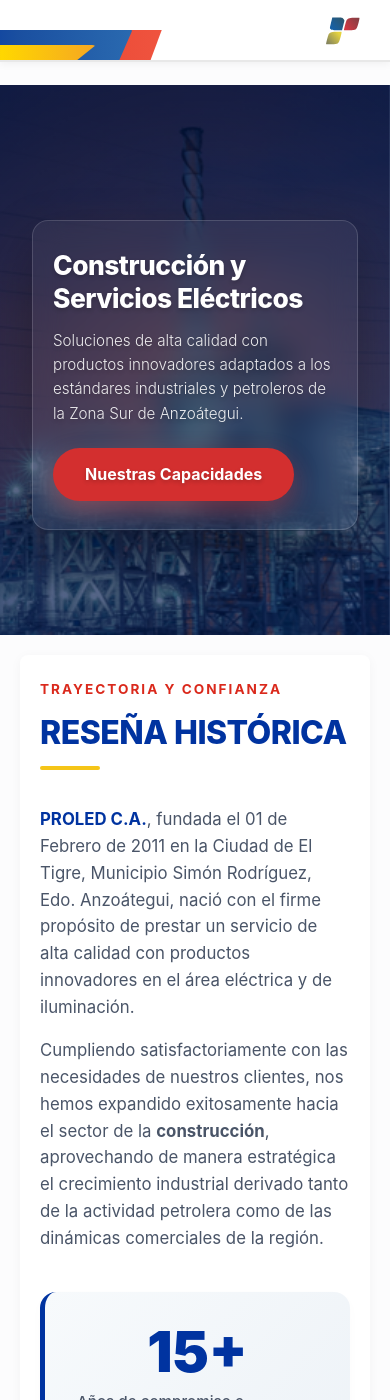
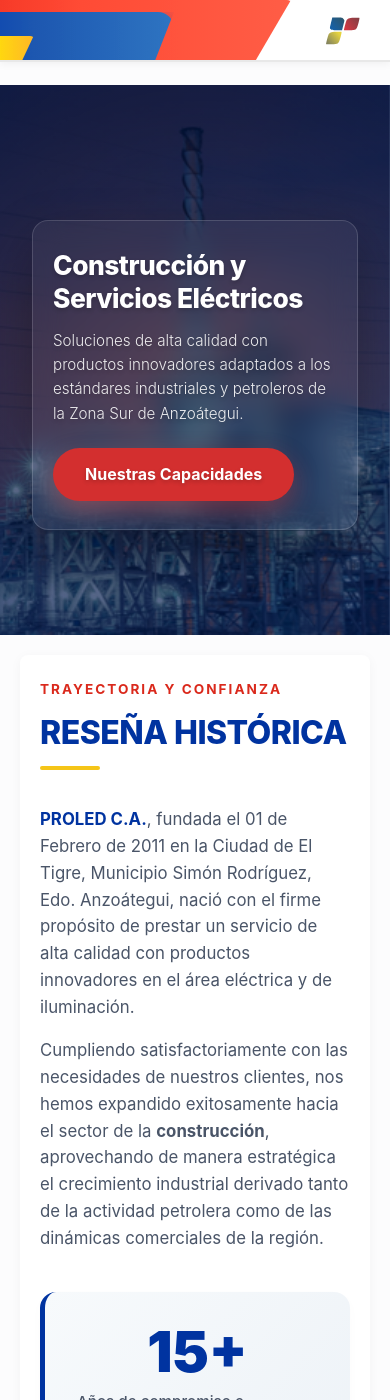
Before and after one commit to ing-nestorgomez/belorp, a Jekyll site: the page built from index.html, in a window 390 px wide and 1400 px high. Built offline with Jekyll 4.4.1, drawn with Linux system fonts in a browser that asks for light colours.

Commit message:
Adjust widths and heights of stripe elements

```diff
--- a/assets/css/styles.css
+++ b/assets/css/styles.css
@@ -149,14 +149,14 @@ h1, h2, h3, h4 {
 
   /* Ajustamos los anchos para que luzcan estilizadas en pantallas estrechas */
   .stripe-red {
-    width: 60%;
+    width: 90%;
     height: 100%; /* Cubre todo el alto de la barra */
     clip-path: polygon(0px 0px, 100% 0%, 90% 100%, 0px 100%);
   }
 
   .stripe-blue {
-    width: 42%;
-    height: 70%; /* Ocupa un 70% del alto */
+    width: 60%;
+    height: 80%; /* Ocupa un 70% del alto */
     clip-path: polygon(0px 0px, 100% 0%, 92% 100%, 0px 100%);
   }
 
@@ -1168,11 +1168,11 @@ h1, h2, h3, h4 {
   .footer-col h4 { margin-bottom: 15px; }
   .hq-label { opacity: 1; }
 
-  /* Ajuste de franjas en móvil */
+  /* Ajuste de franjas en móvil *  /
   .stripes-container { height: 30px; }
   .stripe-red { height: 210%; }
   .stripe-blue { width: 50%; height: 120%; }
-  .stripe-yellow { width: 40%; height: 50%; }
+  .stripe-yellow { width: 40%; height: 50%; } */
 }
 
 /* ==========================================================================
```
